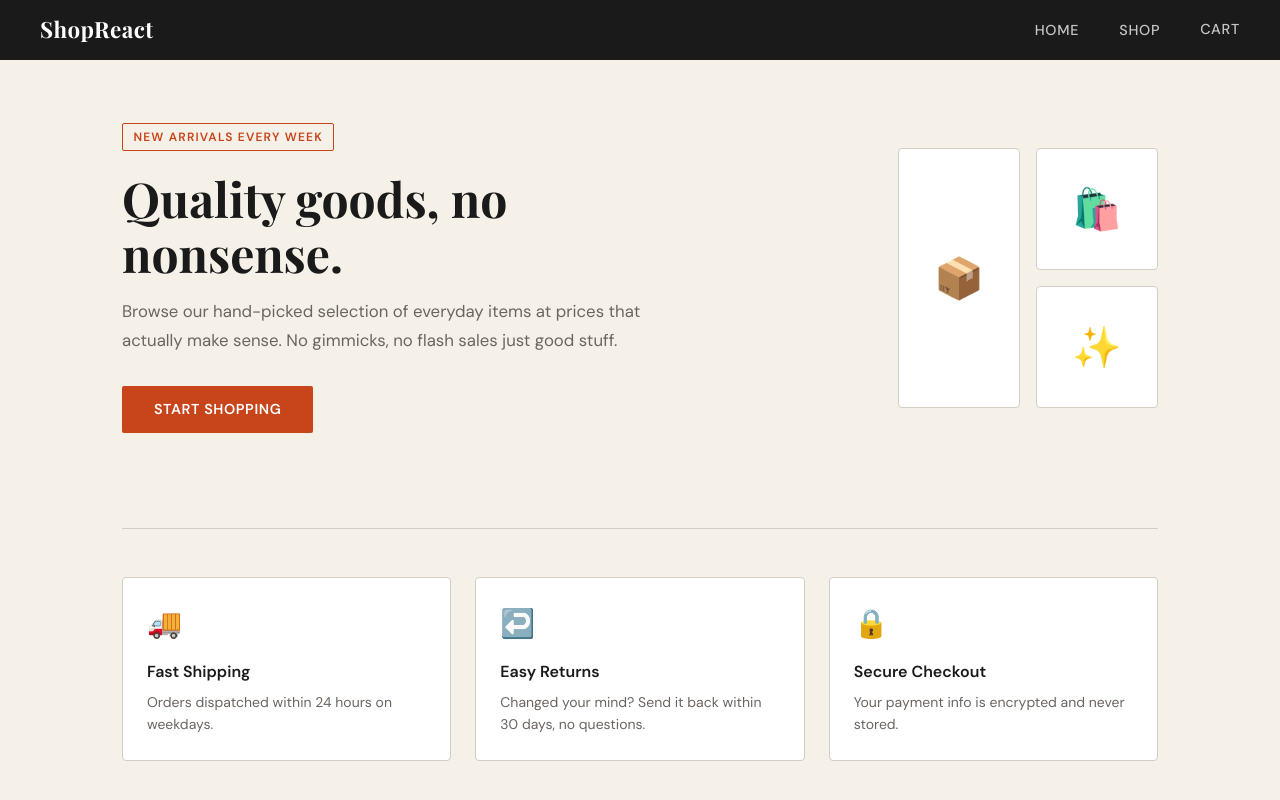
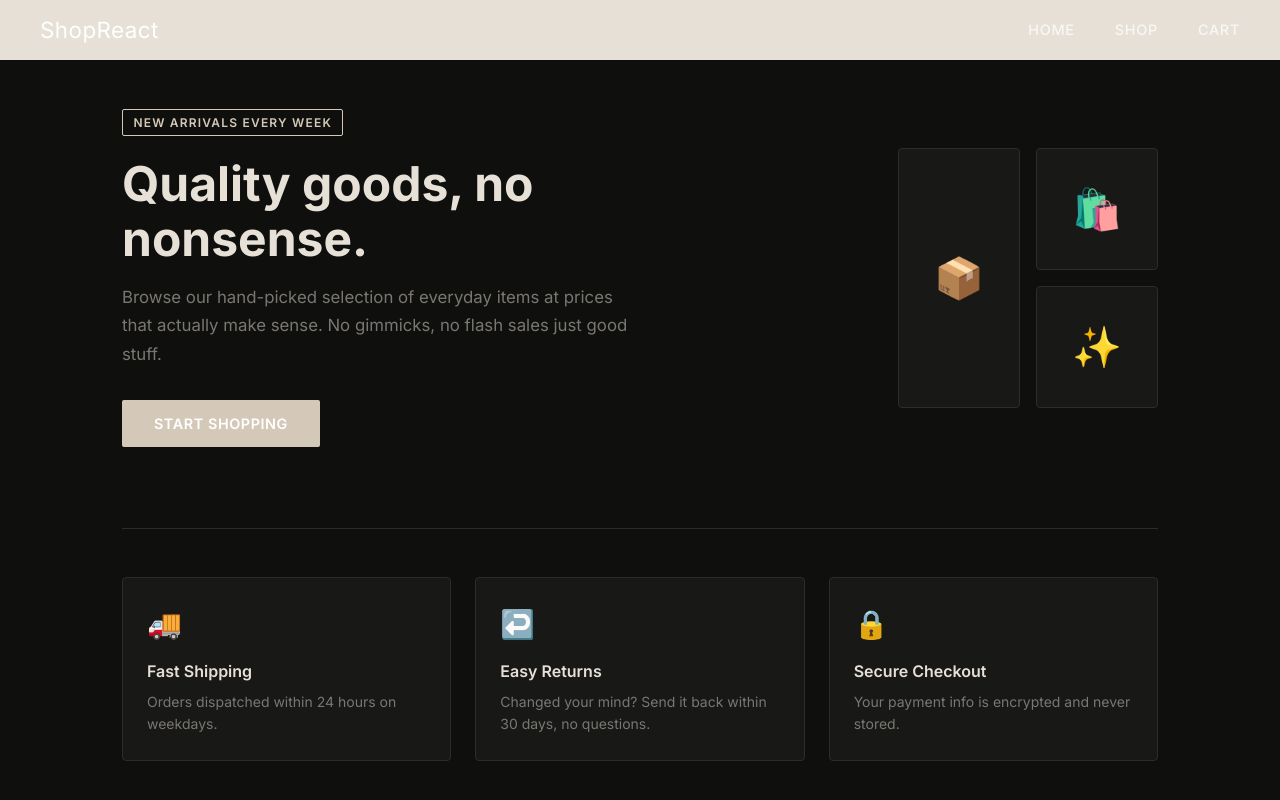
Before and after one commit to MikeBuckets2/shopping-cart, a React (Vite) app: page / in a window 1280 px wide. Shown: the top 800 px of the page. Built offline with nearby package versions, Linux system fonts and the light colour scheme.

Commit message:
style: update global css

```diff
--- a/src/styles/index.css
+++ b/src/styles/index.css
@@ -1,4 +1,4 @@
-@import url('https://fonts.googleapis.com/css2?family=DM+Sans:wght@400;500;600&family=Playfair+Display:wght@700&display=swap');
+@import url('https://fonts.googleapis.com/css2?family=Inter:ital,opsz,wght@0,14..32,100..900;1,14..32,100..900&display=swap');
 
 *, *::before, *::after {
   box-sizing: border-box;
@@ -7,23 +7,24 @@
 }
 
 :root {
-  --bg: #f5f0e8;
-  --surface: #ffffff;
-  --accent: #c8441a;
-  --accent-dark: #a33615;
-  --text: #1a1a1a;
-  --text-muted: #6b6560;
-  --border: #d4cdc4;
-  --font-body: 'DM Sans', system-ui, sans-serif;
-  --font-display: 'Playfair Display', Georgia, serif;
+  --bg: #0f0f0e;
+  --surface: #181817;
+  --surface-2: #202020;
+  --accent: #d4c9b8;
+  --accent-warm: #c9a96e;
+  --text: #e6e0d6;
+  --text-muted: #7a7772;
+  --border: #2c2c2a;
+  --font: 'Inter', system-ui, sans-serif;
 }
 
 html, body {
   background-color: var(--bg);
   color: var(--text);
-  font-family: var(--font-body);
+  font-family: var(--font);
   min-height: 100vh;
   line-height: 1.6;
+  -webkit-font-smoothing: antialiased;
 }
 
 a {
@@ -32,10 +33,10 @@ a {
 }
 
 button {
-  font-family: var(--font-body);
+  font-family: var(--font);
   cursor: pointer;
 }
 
 input {
-  font-family: var(--font-body);
+  font-family: var(--font);
 }
```
